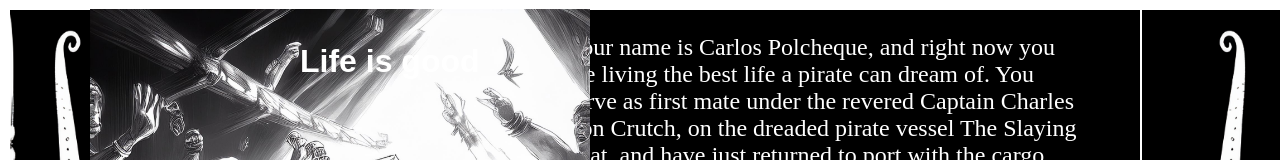
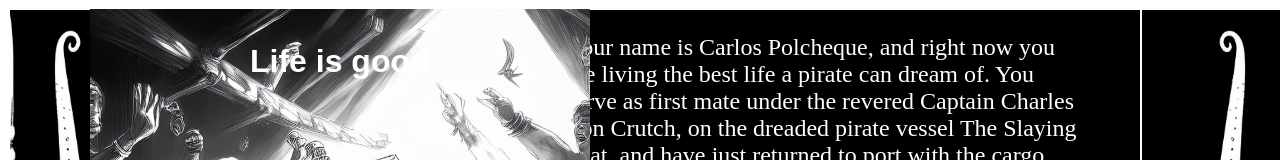
Before and after one commit to le-kjaerulff/Interactive-Story, a website built with Vite: page index.html in a window 1280 px wide. Shown: the top 160 px of the page. Built offline with nearby package versions, Linux system fonts and the light colour scheme; a web font is replaced by a local one.

Commit message:
Update style.css

```diff
--- a/style.css
+++ b/style.css
@@ -109,7 +109,7 @@
 
 h1 {
   color: white;
-  padding-left: 100px;
+  padding-left: 50px;
   position: absolute;
   z-index: 2;
   top: 22px;
```
